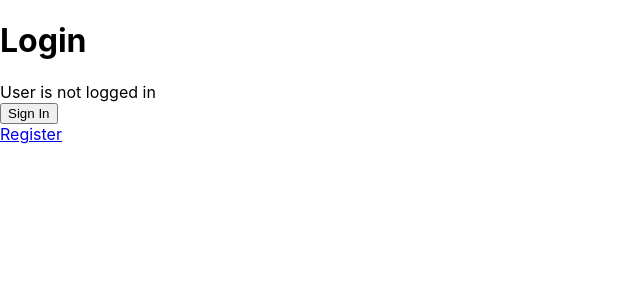
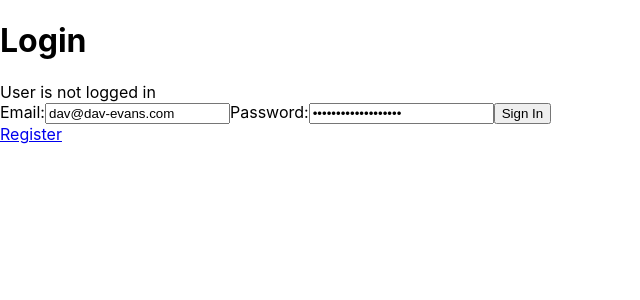
Before and after one commit to davevans/F1, a React (Create React App) app in the folder src/Web/f1.react/: page / in a window 1280 px wide. Shown: the top 300 px of the page, without its empty margins (0-640 px from the left). Built offline with nearby package versions, Linux system fonts and the light colour scheme; what amazon-cognito-identity-js would draw is missing.

Commit message:
Implement login

```diff
--- a/src/Web/f1.react/src/Components/Authentication/AuthenticationContext.tsx
+++ b/src/Web/f1.react/src/Components/Authentication/AuthenticationContext.tsx
@@ -1,14 +1,15 @@
+import { CognitoUserSession } from 'amazon-cognito-identity-js';
 import React from 'react'
+
+export interface ILoginRequest {
+    username: string,
+    password: string
+}
 
 export interface IAuthenticationContext {
     isAuthenticated: boolean;
-    login: () => void;
-    logout: () => void;
+    login:(request: ILoginRequest) => Promise<CognitoUserSession>;
+    logout:() => Promise<void>;
 }
 
 export const AuthenticationContext = React.createContext<IAuthenticationContext | null>(null);
-
-/*
-    TODO: need to add
-    * First Name, LastName, AccessToken
- */
--- a/src/Web/f1.react/src/Components/Authentication/AuthenticationProvider.tsx
+++ b/src/Web/f1.react/src/Components/Authentication/AuthenticationProvider.tsx
@@ -1,18 +1,45 @@
-import React, { useState } from 'react'
-import  { AuthenticationContext } from "./AuthenticationContext"
+import { useState } from 'react'
+import  { AuthenticationContext, ILoginRequest } from "./AuthenticationContext"
+import { CognitoUser, AuthenticationDetails, CognitoUserSession } from 'amazon-cognito-identity-js';
+import UserPool from './UserPool';
 
 const AuthenticationProvider = ({children}: { children:any}) => {
 
+
     const [isAuthenticated, setIsAuthenticated] = useState(false);
 
-    const login = async () => {
-        console.log('logging in.');
-        setIsAuthenticated(true);
+    const login = async (req: ILoginRequest) => {
+        return await new Promise<CognitoUserSession>((res, rej) => {
+
+            const user = new CognitoUser({
+                Username: req.username,
+                Pool: UserPool
+            })
+
+            const authDetails = new AuthenticationDetails({
+                Username: req.username,
+                Password: req.password
+            });
+
+            user.authenticateUser(authDetails, {
+                onSuccess: (data) => {
+                    setIsAuthenticated(true);
+                    return res(data);
+                },
+                onFailure: (err) => rej(err)
+            });
+
+        });
     }
 
     const logout = async () => {
-        console.log('logging out.');
-        setIsAuthenticated(false);
+        return await new Promise<void>((res, rej) => {
+
+            console.log('logging out.');
+            setIsAuthenticated(false);
+            return res();
+
+        })
     }
 
     return (
--- a/src/Web/f1.react/src/Components/Authentication/Login.tsx
+++ b/src/Web/f1.react/src/Components/Authentication/Login.tsx
@@ -1,4 +1,4 @@
-import React, { useContext } from 'react'
+import { useContext, useState } from 'react'
 import { Link } from "react-router-dom";
 import { AuthenticationContext } from './AuthenticationContext';
 
@@ -6,9 +6,12 @@ const Login = () => {
 
     const authenticationContext = useContext(AuthenticationContext);
 
+    const [email, setEmail] = useState("dav@dav-evans.com");
+    const [password, setPassword] = useState("1Mlm7sNaS2kW=z7rfB#");
+
     const onClick = async (event: any) => {
         event.preventDefault();
-        await authenticationContext?.login();
+        await authenticationContext?.login({ username: email, password});
         console.log('logged in.');
     }
 
@@ -17,9 +20,19 @@ const Login = () => {
             <h1>Login</h1>
             <div>
                 User is {authenticationContext?.isAuthenticated ? "logged in" : "not logged in"}
-                <div>
+
+                <form>
+                    <label>
+                        Email:
+                        <input type="email" value={email} onChange={(e) => setEmail(e.currentTarget.value)} required />
+                    </label>
+                    <label>
+                        Password:
+                        <input type="password" value={password} onChange={(e) => setPassword(e.currentTarget.value)} required/>
+                    </label>
+
                     <button onClick={onClick}>Sign In</button>
-                </div>
+                </form>
             </div>
 
             <Link to="/register">Register</Link>
```
Also changed, not shown: 1 other file (tests, documents, lock files or other folders).
